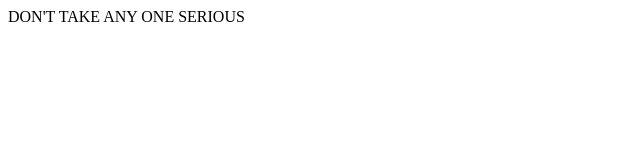
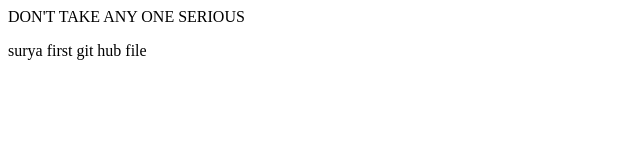
Before and after one commit to gavvalasurya/prakash12, a plain HTML site: page index.html in a window 1280 px wide. Shown: the whole page, without its empty margins (0-640 px from the left). Drawn offline with Linux system fonts and the light colour scheme.

Commit message:
Update index.html

```diff
--- a/index.html
+++ b/index.html
@@ -4,5 +4,6 @@
     </head>
     <body>
         <p>DON'T TAKE ANY ONE SERIOUS</p>
+        <p>surya first git hub file</p>
     </body>
 </html>
```
